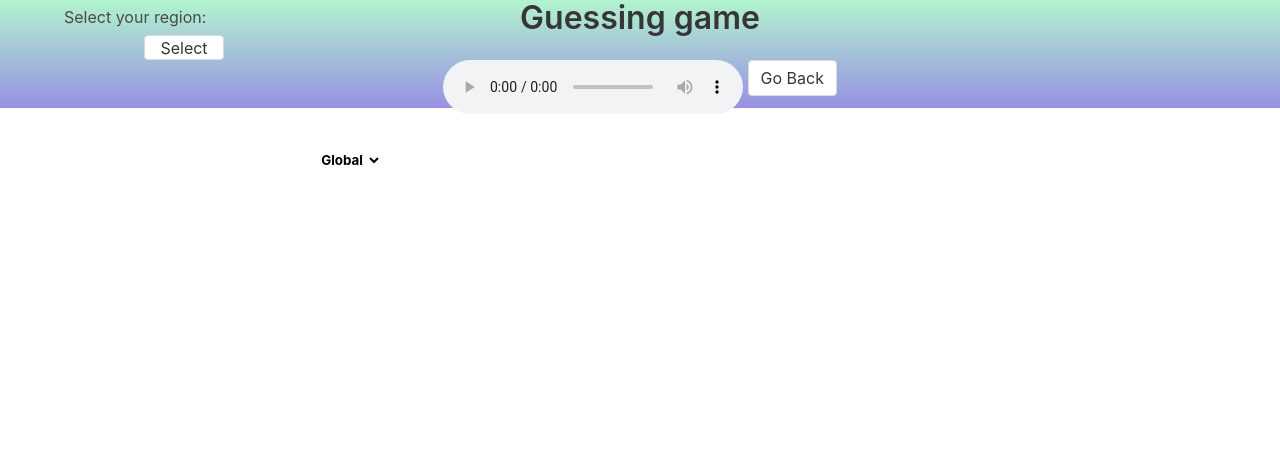
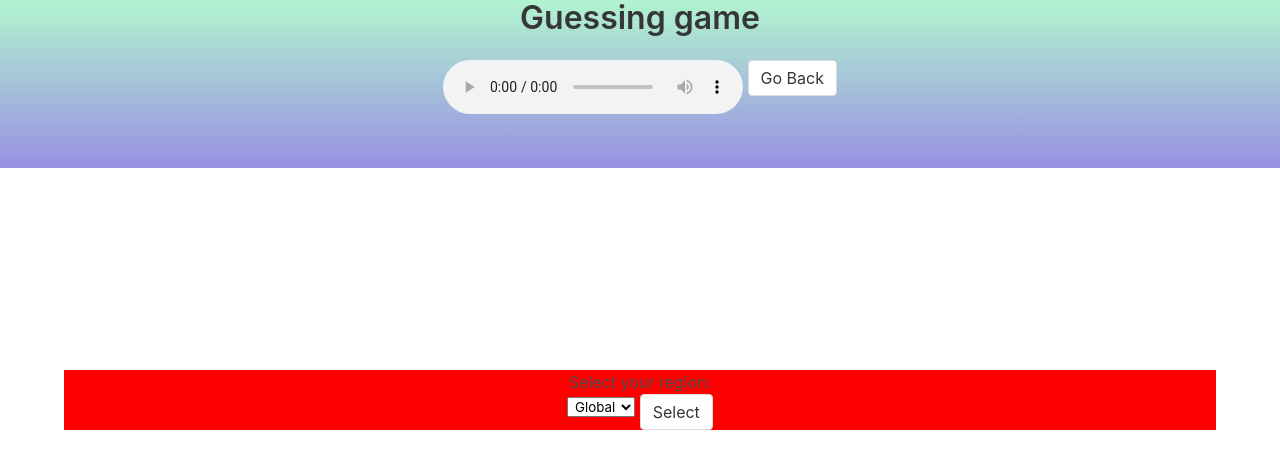
Before and after one commit to EmilianoCarrillo/GOSS, a website: page index.html in a window 1280 px wide. Drawn offline with nearby package versions, Linux system fonts and the light colour scheme; no server answers.

Commit message:
Ajustar Botones

```diff
--- a/styles/styles.css
+++ b/styles/styles.css
@@ -17,31 +17,21 @@ body{
 
 }
 
+#CountrySelection{
+    position: relative;
+    background: red;
+    top: 250px;
+}
+
 #RegionSelector{
-    position: absolute;
-    top: 35px;
-    left:250px;
-    height: 250px;
-    background: none;
-    border: 0px;
-    font-weight: bold;
+
 }
 
 #SelectYourRegion{
-    position: absolute;
-    top: 5px;
-    left: 0px;
-    cursor: pointer;
+
 }
 
 #ChoseRegion{
-    position: absolute;
-    top: 35px;
-    left: 80px;
-    height: 25px;
-    text-align: center;
-    padding: 0px;
-    width: 80px;
 
 }
 
```
